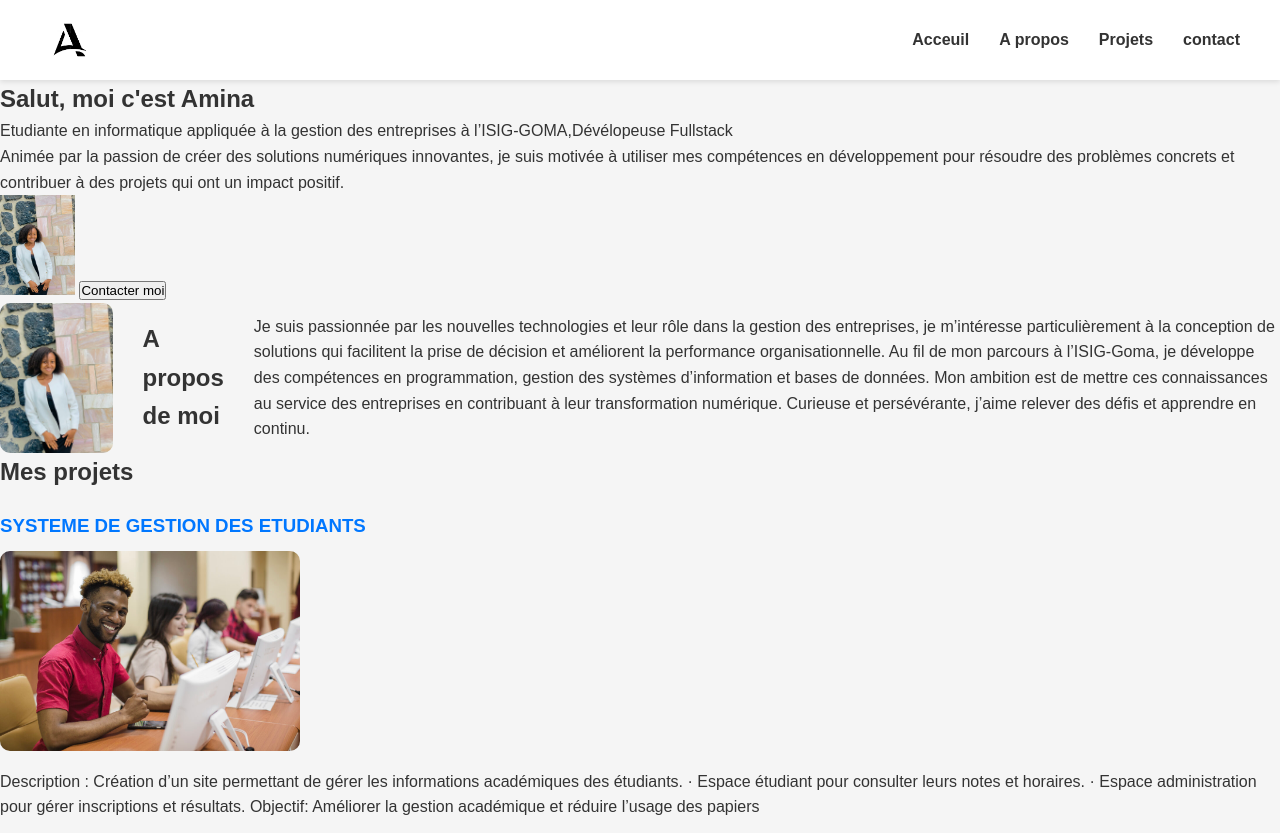
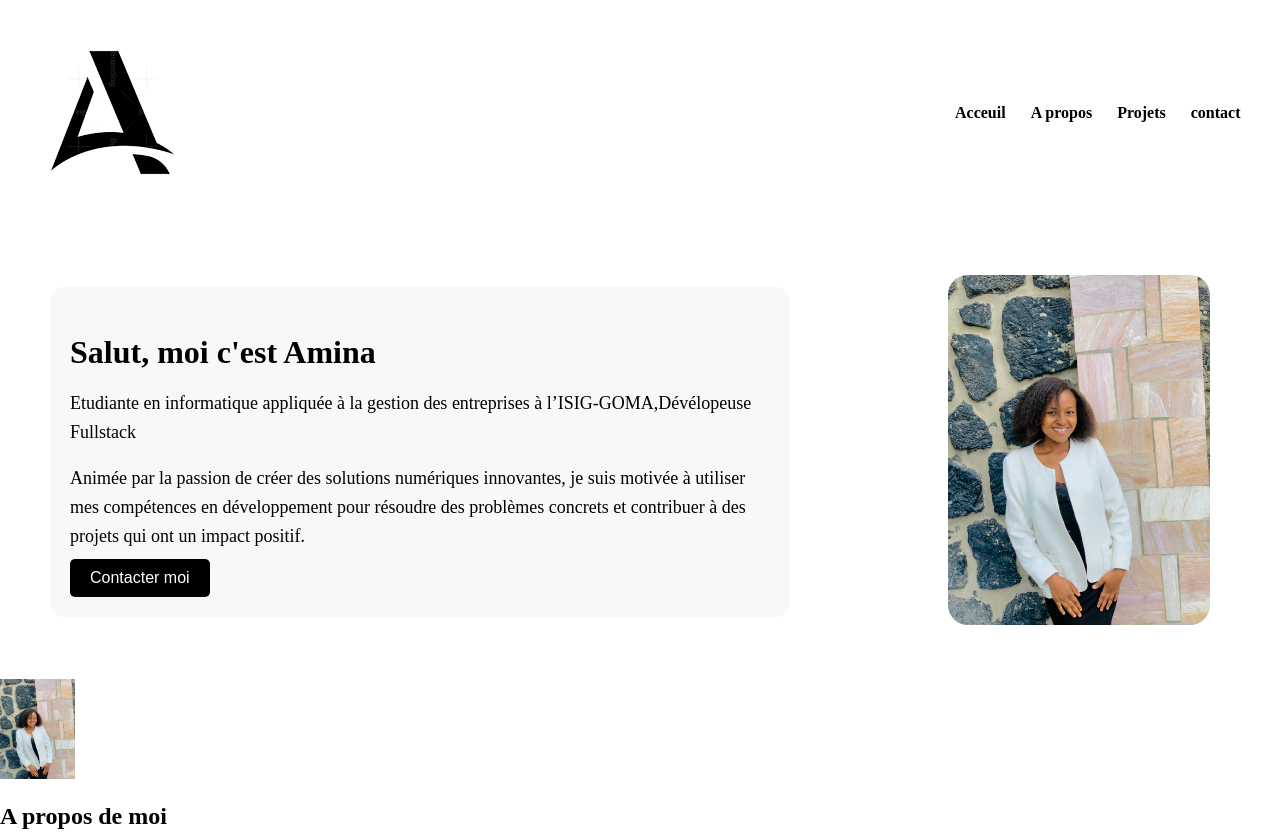
Before and after one commit to Aminazabona/Portfolio, a plain HTML site: page index.html in a window 1280 px wide. Shown: the top 833 px of the page. Drawn offline with Linux system fonts and the light colour scheme.

Commit message:
I finish my first section

```diff
--- a/index.html
+++ b/index.html
@@ -19,12 +19,16 @@
         </nav>
     </header>
     <main>
-        <section id="acceuil">
+        <section id="acceuil" class="hero">
+            <div class=" presentation">
             <h1>Salut, moi c'est Amina</h1>
             <p>Etudiante en informatique  appliquée à la gestion des entreprises à l’ISIG-GOMA,Dévélopeuse Fullstack</p>
             <p>Animée par la passion de créer des solutions numériques innovantes, je suis motivée à utiliser mes compétences en développement pour résoudre des problèmes concrets et contribuer à des projets qui ont un impact positif. </p>
-            <img src="./images/bea776a1-65f3-4db2-af68-487e0e85f1bd.jpg" height="100px">
             <button>Contacter moi</button>
+            </div>
+            <div class="image">
+            <img src="./images/bea776a1-65f3-4db2-af68-487e0e85f1bd.jpg" height="100px" alt="amina">
+            </div>
         </section>
         <section id="a propos">
             <img src="./images/bea776a1-65f3-4db2-af68-487e0e85f1bd.jpg" height="100px">
--- a/style.css
+++ b/style.css
@@ -1,152 +1,97 @@
-/* ====== RESET ====== */
-* {
+/* Enlever marges du body */
+body {
     margin: 0;
     padding: 0;
-    box-sizing: border-box;
-    font-family: Arial, Helvetica, sans-serif;
+}
+header{
+    display: flex;
+    gap:700px
+}
+/* Le header */
+nav {
+    display: flex;
+    justify-content: space-between; /* logo à gauche / menu à droite */
+    align-items: center; /* aligné verticalement */
+    padding: 10px 30px;
+    background-color: white;
 }
 
-body {
-    background-color: #f5f5f5;
-    color: #333;
-    line-height: 1.6;
+/* Taille du logo */
+.logo {
+    width: 80px; /* change si tu veux */
 }
 
-/* ====== HEADER ====== */
-header {
+/* Liste horizontale sans points */
+nav ul {
+    display: flex;
+    gap: 25px; /* espace entre les liens */
+    list-style: none; /* enlever les points */
+    margin: 0;
+    padding: 0;
+}
+
+/* Style des liens */
+nav ul li a {
+    text-decoration: none;
+    color: black;
+    font-weight: bold;
+}
+/* Section accueil */
+.hero {
     display: flex;
     justify-content: space-between;
     align-items: center;
-    background: white;
-    padding: 10px 40px;
-    box-shadow: 0 2px 5px rgba(0,0,0,0.1);
-    position: sticky;
-    top: 0;
-    z-index: 10;
+    padding: 50px;
+    gap: 40px;
 }
 
-header img {
-    height: 60px;
+/* Texte à gauche */
+.hero .texte {
+    flex: 1;
+    max-width: 50%;
 }
 
-nav ul {
-    display: flex;
-    list-style: none;
-    gap: 30px;
+/* Image à droite */
+.hero .photo img {
+    width: 300px;        /* tu peux changer */
+    height: auto;
+    border-radius: 10px; /* optionnel pour arrondir */
 }
 
-nav ul li a {
-    text-decoration: none;
-    color: #333;
-    font-weight: 600;
-    transition: 0.3s;
+/* Bouton */
+.hero button {
+    padding: 10px 20px;
+    font-size: 16px;
+    background-color: black;
+    color: white;
+    border: none;
+    border-radius: 5px;
+    cursor: pointer;
+    align-items: center;
+    display: flex;
+    gap: 10px;
+
+}
+.presentation {
+    background-color: #f8f8f8;   /* Couleur de fond (optionnel) */
+    padding: 20px;
+    border-radius: 15px;        /* Radius = coins arrondis */
+    max-width: 700px;
 }
 
-nav ul li a:hover {
-    color: #0077ff;
+.presentation h1 {
+    font-size: 32px;            /* Texte plus grand */
+    margin-bottom: 10px;
 }
 
-/* ====== SECTIONS ====== */
-
-
-.section {
-    display: flex;              /* Active Flexbox */
-    justify-content: space-between; /* Sépare les deux côtés */
-    align-items: center;        /* Centre verticalement */
-    padding: 40px;
+.presentation p {
+    font-size: 18px;            /* Texte agrandi */
+    line-height: 1.6;
+    margin-bottom: 8px;
 }
 
-.text {
-    width: 50%;                 /* Le texte prend 50% */
+.image img{
+    margin-right: 20px;
+    border-radius: 20px;   /* Coins arrondis sur l'image */
+    height: 350px;
 }
-
-.photo img {
-    width: 300px;               /* Taille de la photo */
-    border-radius: 10px;        /* Coins arrondis */
-}
-
-/* ====== A PROPOS ====== */
-#a\ propos {
-    display: flex;
-    align-items: center;
-    gap: 30px;
-}
-
-#a\ propos img {
-    height: 150px;
-    border-radius: 10px;
-}
-
-/* ====== PROJETS ====== */
-#project h3 {
-    margin-top: 20px;
-    color: #0077ff;
-}
-
-#project img {
-    width: 300px;
-    height: auto;
-    border-radius: 10px;
-    margin: 10px 0;
-}
-
-/* ====== FORMULAIRE ====== */
-#form form {
-    background: white;
-    padding: 25px;
-    width: 350px;
-    border-radius: 12px;
-    box-shadow: 0 2px 6px rgba(0,0,0,0.1);
-}
-
-#form input {
-    width: 100%;
-    padding: 10px;
-    margin-top: 6px;
-    margin-bottom: 12px;
-    border: 1px solid #ccc;
-    border-radius: 6px;
-}
-
-#form button {
-    width: 100%;
-    padding: 12px;
-    background: #0077ff;
-    border: none;
-    border-radius: 6px;
-    color: white;
-    font-weight: bold;
-    cursor: pointer;
-    transition: 0.3s;
-}
-
-#form button:hover {
-    background: #005ad1;
-}
-
-#form a img {
-    margin-top: 20px;
-    margin-right: 10px;
-}
-
-/* ====== RESPONSIVE ====== */
-@media (max-width: 768px) {
-    /* Menu */
-    nav ul {
-        gap: 15px;
-    }
-
-    /* A propos */
-    #a\ propos {
-        flex-direction: column;
-        text-align: center;
-    }
-
-    #project img {
-        width: 100%;
-    }
-
-    #form form {
-        width: 100%;
-    }
-}
```
